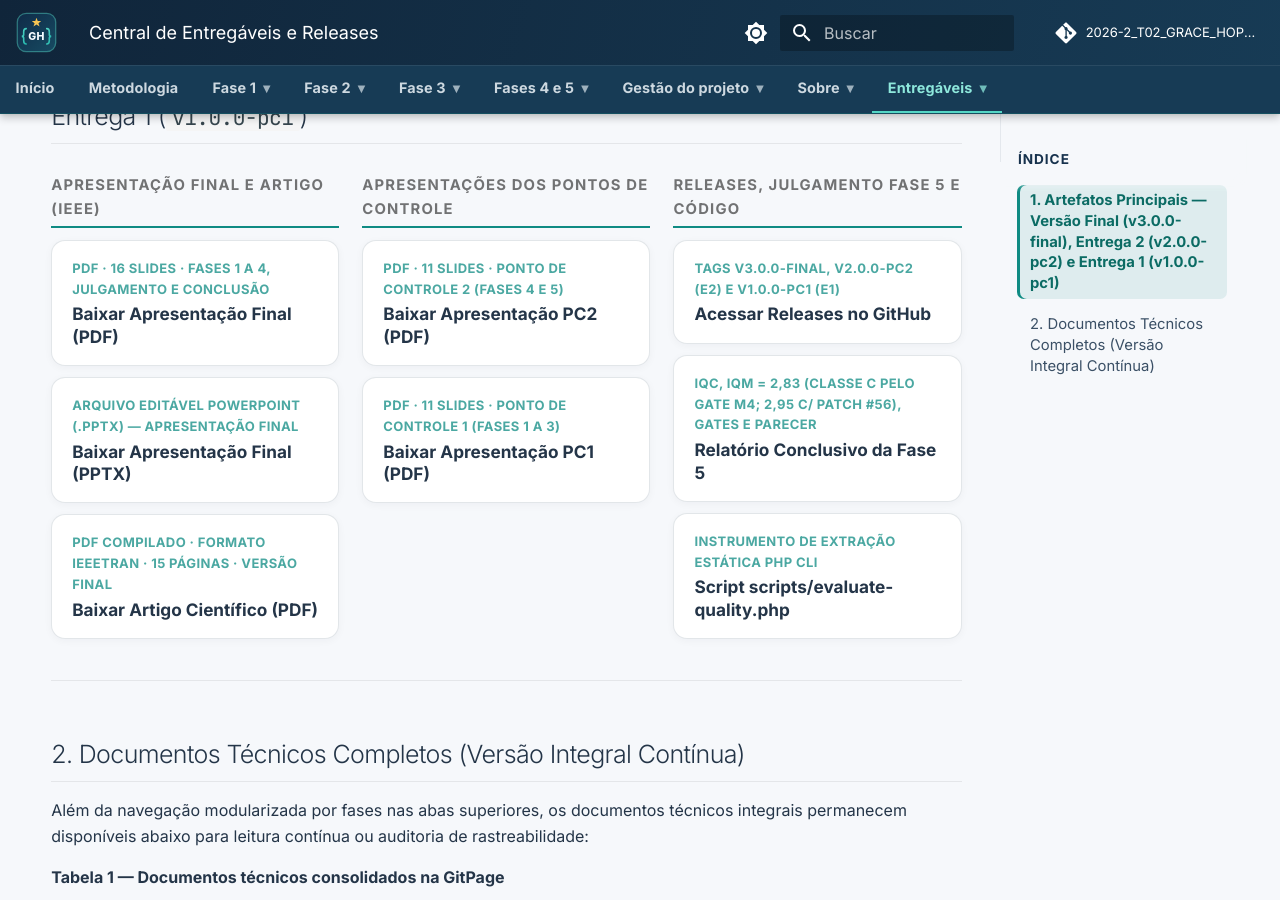
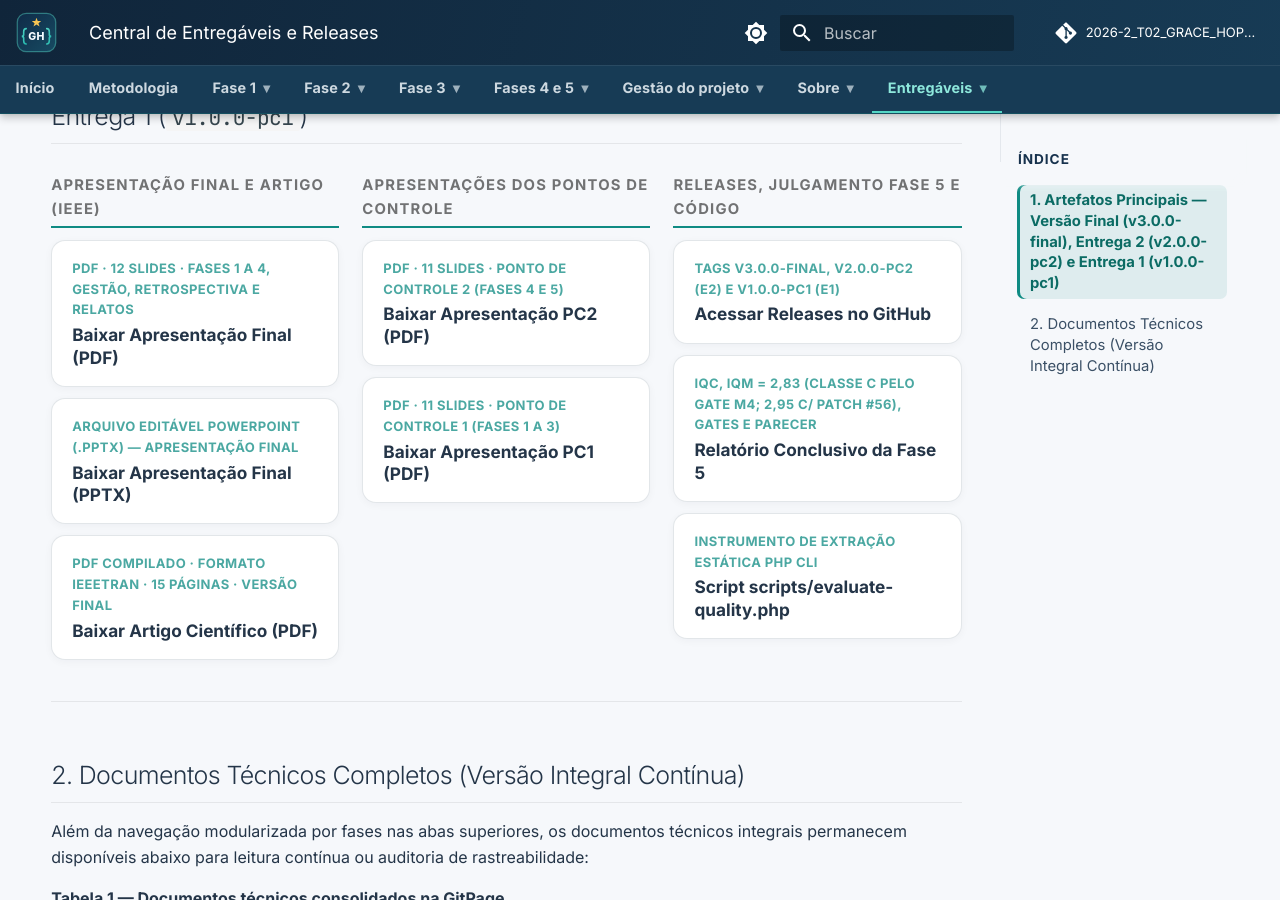
Before and after one commit to FCTE-Qualidade-de-Software-1/2026-2_T02_GRACE_HOPPER, an MkDocs documentation site: the page built from docs/entregaveis/index.md, in a window 1280 px wide and 900 px high, scrolled down 383 px. Built offline with MkDocs 1.6.1 and Material for MkDocs 9.7.7, drawn with Linux system fonts in a browser that asks for light colours; comment, search, counter and statistics services are not loaded.

Commit message:
docs: reorganizar a apresentação final conforme as orientações da professora

```diff
--- a/docs/entregaveis/index.md
+++ b/docs/entregaveis/index.md
@@ -10,7 +10,7 @@ Esta página reúne, em um único lugar, todos os **artefatos oficiais de entreg
 <div class="gh-coluna">
 <p class="gh-secao"><span>Apresentação Final e Artigo (IEEE)</span></p>
 <div class="gh-painel">
-<a class="gh-item" href="../apresentacao_final.pdf" target="_blank" rel="noopener"><small>PDF · 16 slides · Fases 1 a 4, julgamento e conclusão</small><span>Baixar Apresentação Final (PDF)</span></a>
+<a class="gh-item" href="../apresentacao_final.pdf" target="_blank" rel="noopener"><small>PDF · 12 slides · Fases 1 a 4, gestão, Retrospectiva e relatos</small><span>Baixar Apresentação Final (PDF)</span></a>
 <a class="gh-item" href="../apresentacao_final.pptx" target="_blank" rel="noopener"><small>Arquivo editável PowerPoint (.pptx) — Apresentação final</small><span>Baixar Apresentação Final (PPTX)</span></a>
 <a class="gh-item" href="../artigo/main.pdf" target="_blank" rel="noopener"><small>PDF compilado · Formato IEEEtran · 15 páginas · versão final</small><span>Baixar Artigo Científico (PDF)</span></a>
 </div>
```
Also changed, not shown: README.md (+1 -1 lines), 2 other files.
